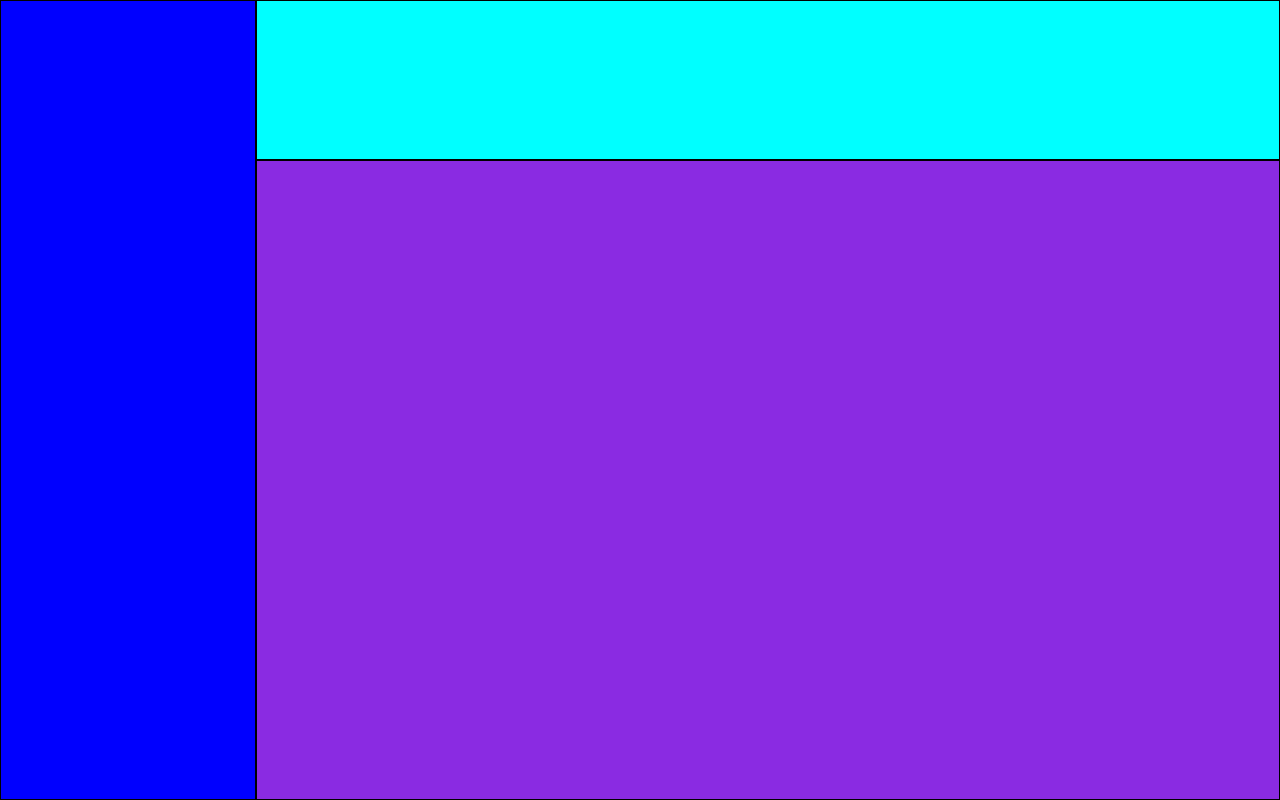
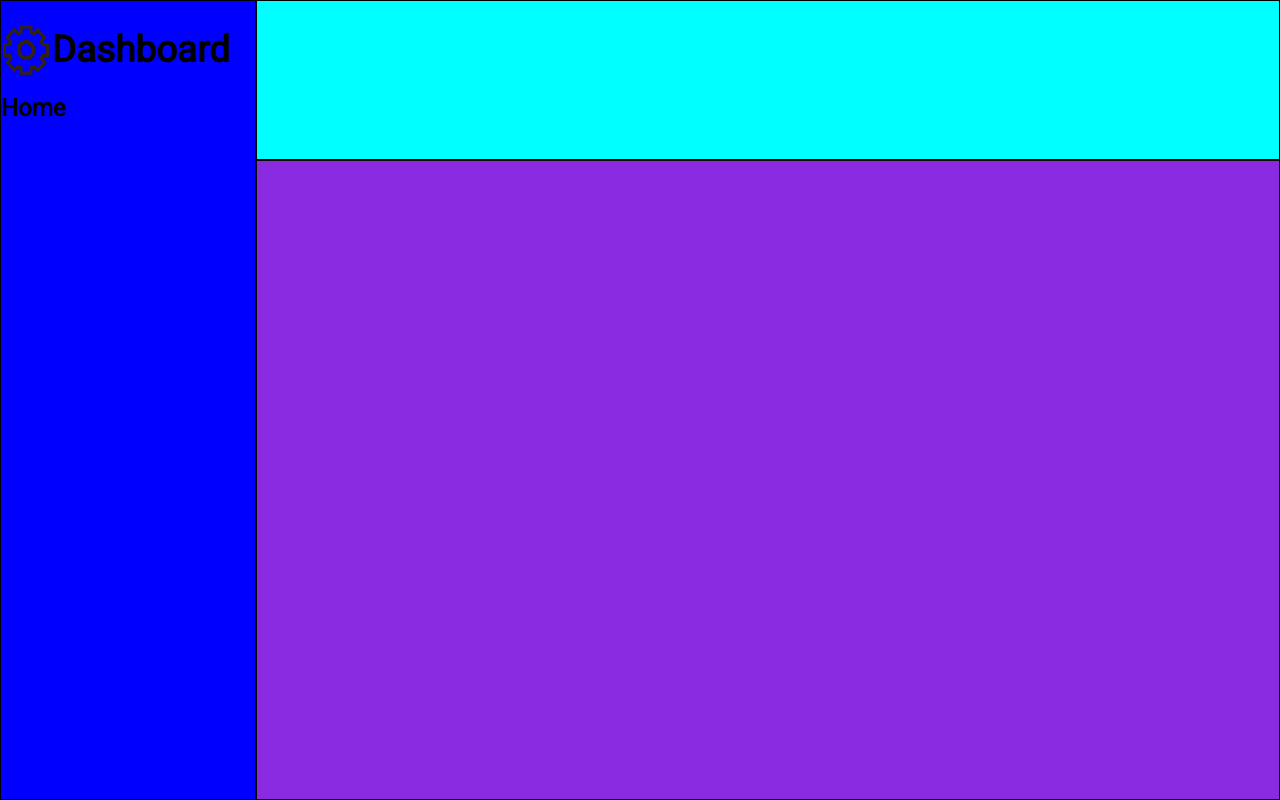
Before and after one commit to gcerv93/admin-dashboard, a plain HTML site: page index.html in a window 1280 px wide. Drawn offline with Linux system fonts and the light colour scheme.

Commit message:
add sidebar header layout

```diff
--- a/index.html
+++ b/index.html
@@ -5,12 +5,29 @@
   <meta http-equiv="X-UA-Compatible" content="IE=edge">
   <meta name="viewport" content="width=device-width, initial-scale=1.0">
   <link rel="stylesheet" href="./styles/styles.css">
-  <title>Document</title>
+  <link rel="preconnect" href="https://fonts.googleapis.com">
+  <link rel="preconnect" href="https://fonts.gstatic.com" crossorigin>
+  <link href="https://fonts.googleapis.com/css2?family=Roboto&display=swap" rel="stylesheet">
+  <title>Admin Dashboard</title>
 </head>
 <body>
   <div class="container">
-    <div class="sidebar"></div>
+
+    <div class="sidebar">
+      <div class="sidebar-header">
+        <img src="./images/logo-placeholder.svg" alt="logo">
+        <p>Dashboard</p>
+      </div>
+
+      <div class="top-links">
+        <div class="home">
+          <h2>Home</h2>
+        </div>
+      </div>
+    </div>
+
     <div class="header"></div>
+
     <div class="main-content"></div>
   </div>
 </body>
--- a/styles/styles.css
+++ b/styles/styles.css
@@ -364,9 +364,29 @@ html, body {
   background-color: blue;
   border: 1px solid black;
   /* temp */
+  padding-top: 1.5rem;
+  font-family: 'Roboto', sans-serif;
 
   grid-column-start: 1;
   grid-row: 1 / -1;
+}
+
+.sidebar p {
+  margin: 0;
+  font-size: 2.3rem;
+  font-weight: bold;
+}
+
+.sidebar-header {
+  display: grid;
+  align-items: center;
+  grid-template-columns: 1fr 4fr;
+}
+
+.sidebar-header>img {
+  height: 50px;
+  width: 50px;
+  justify-self: center;
 }
 
 .header {
```
Also changed, not shown: images/logo-placeholder.svg (added).
